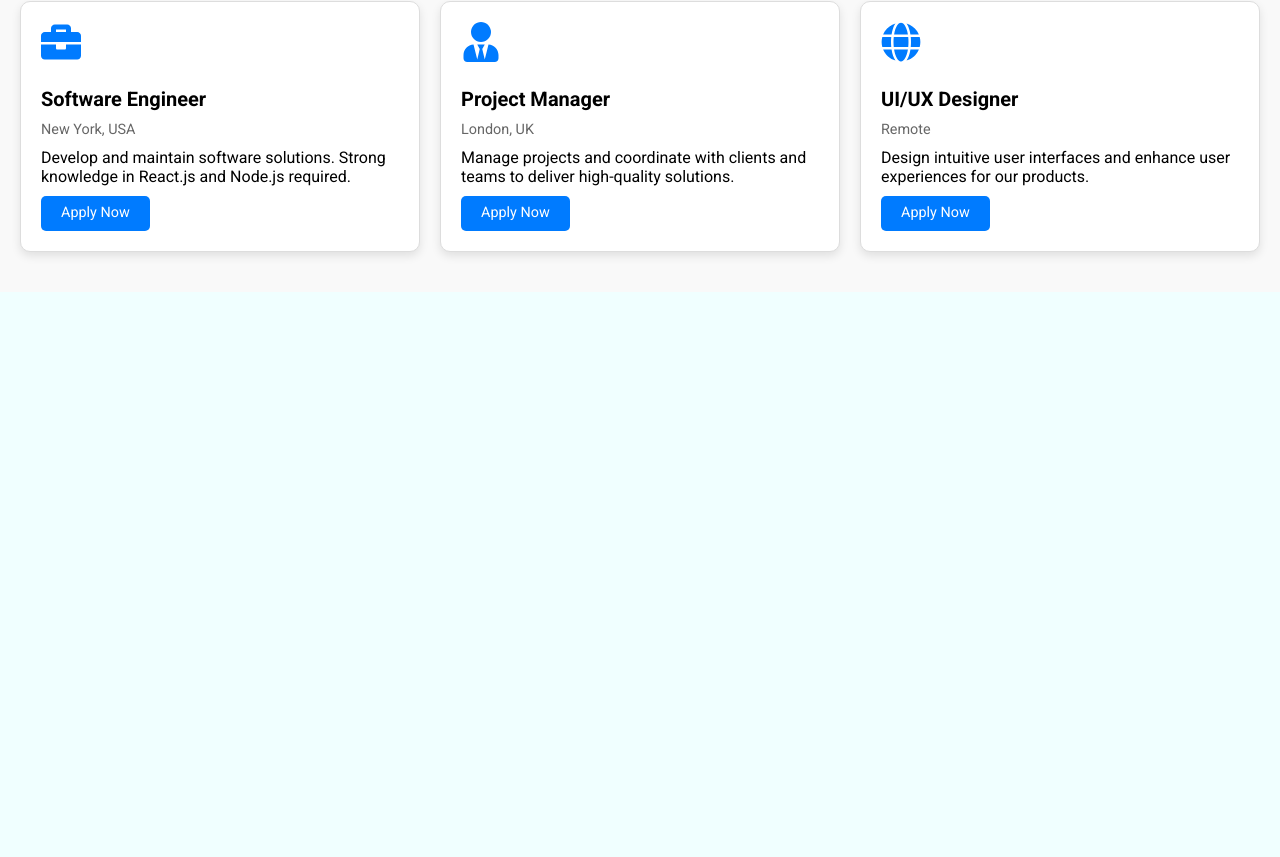
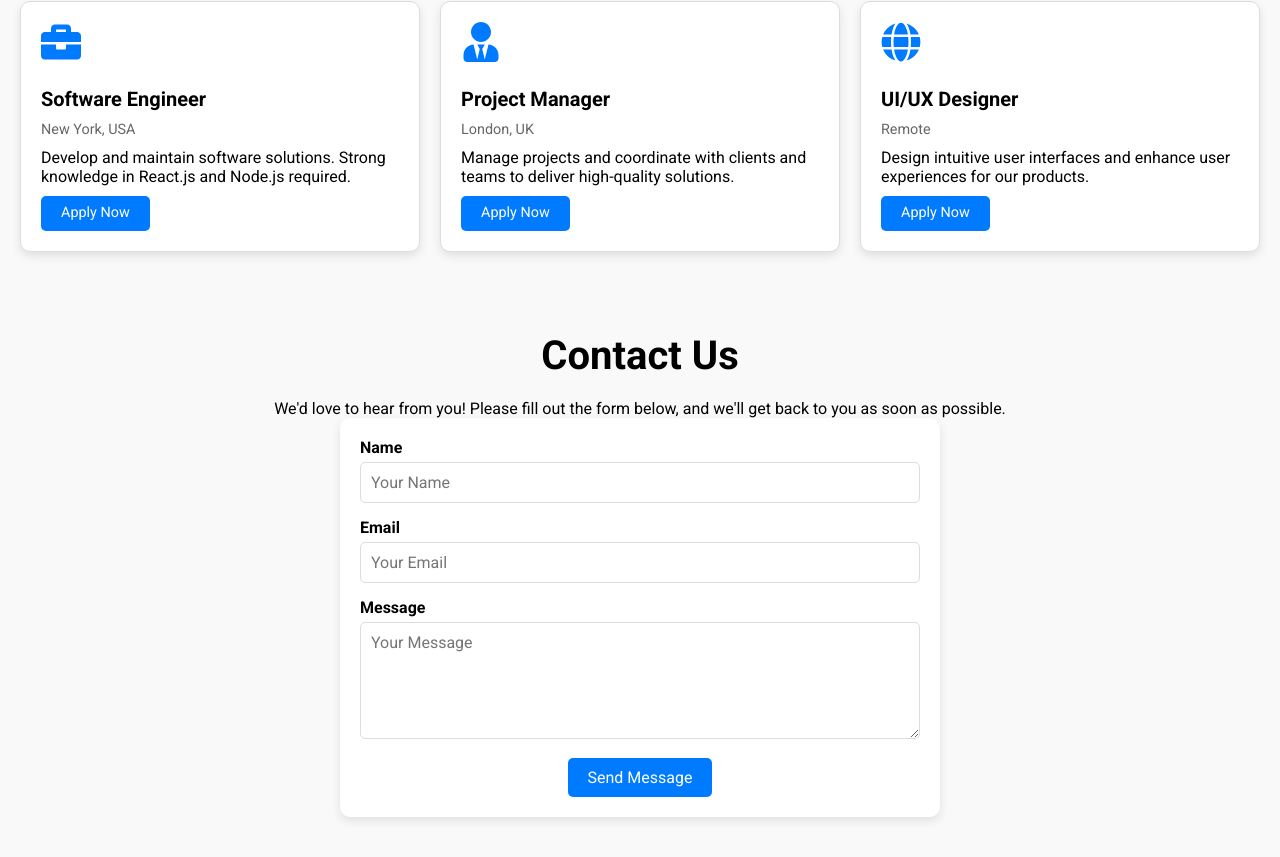
Before and after one commit to hirushiRathnayake/Professional-Company-Website, a React (Vite) app in the folder Client/hugo/: page / in a window 1280 px wide. Shown: the part 2072-2929 px from the top of the page. Before the commit the page ends 2364 px from the top, so only its background shows below. Built offline with nearby package versions, Linux system fonts and the light colour scheme; a web font is replaced by a local one.

Commit message:
Created Contact Us form.

```diff
--- a/Client/hugo/src/App.jsx
+++ b/Client/hugo/src/App.jsx
@@ -5,6 +5,7 @@ import AboutUs from './components/About-us/About-us'
 import ProductsAndServices from './components/Products/Products'
 import NewsAndEvents from './components/News/News'
 import Career from './components/Careers/Careers'
+import ContactUs from './components/Contact-form/Contact'
 
 const App = () => {
   return (
@@ -15,6 +16,7 @@ const App = () => {
       <ProductsAndServices/>
       <NewsAndEvents/>
       <Career/>
+      <ContactUs/>
     </div>
   )
 }
--- /dev/null
+++ b/Client/hugo/src/components/Contact-form/Contact.css
@@ -0,0 +1,85 @@
+.contact-us-section {
+    text-align: center;
+    padding: 40px 20px;
+    background-color: #f9f9f9;
+  }
+
+  .section-title {
+    font-size: 2.5rem;
+    margin-bottom: 20px;
+    animation: fadeInDown 1s ease-in-out;
+  }
+
+  .contact-form {
+    max-width: 600px;
+    margin: 0 auto;
+    background: white;
+    padding: 20px;
+    border-radius: 10px;
+    box-shadow: 0 4px 10px rgba(0, 0, 0, 0.1);
+    animation: fadeIn 1.5s ease-in-out;
+  }
+
+  .form-group {
+    margin-bottom: 15px;
+    text-align: left;
+  }
+
+  .form-group label {
+    display: block;
+    margin-bottom: 5px;
+    font-weight: bold;
+  }
+
+  .form-group input,
+  .form-group textarea {
+    width: 100%;
+    padding: 10px;
+    font-size: 1rem;
+    border: 1px solid #ddd;
+    border-radius: 5px;
+    box-sizing: border-box;
+  }
+
+  .form-group input:focus,
+  .form-group textarea:focus {
+    outline: none;
+    border-color: #007bff;
+  }
+
+  .submit-btn {
+    background-color: #007bff;
+    color: white;
+    border: none;
+    padding: 10px 20px;
+    border-radius: 5px;
+    cursor: pointer;
+    font-size: 1rem;
+    transition: background-color 0.3s;
+  }
+
+  .submit-btn:hover {
+    background-color: #0056b3;
+  }
+
+  @keyframes fadeIn {
+    from {
+      opacity: 0;
+      transform: translateY(20px);
+    }
+    to {
+      opacity: 1;
+      transform: translateY(0);
+    }
+  }
+
+  @keyframes fadeInDown {
+    from {
+      opacity: 0;
+      transform: translateY(-20px);
+    }
+    to {
+      opacity: 1;
+      transform: translateY(0);
+    }
+  }
--- /dev/null
+++ b/Client/hugo/src/components/Contact-form/Contact.tsx
@@ -0,0 +1,28 @@
+import React from 'react';
+import './Contact.css';
+
+const ContactUs = () => {
+  return (
+    <div className="contact-us-section container">
+      <h2 className="section-title">Contact Us</h2>
+      <p>We'd love to hear from you! Please fill out the form below, and we'll get back to you as soon as possible.</p>
+      <form className="contact-form">
+        <div className="form-group">
+          <label htmlFor="name">Name</label>
+          <input type="text" id="name" name="name" placeholder="Your Name" required />
+        </div>
+        <div className="form-group">
+          <label htmlFor="email">Email</label>
+          <input type="email" id="email" name="email" placeholder="Your Email" required />
+        </div>
+        <div className="form-group">
+          <label htmlFor="message">Message</label>
+          <textarea id="message" name="message" rows="5" placeholder="Your Message" required></textarea>
+        </div>
+        <button type="submit" className="submit-btn">Send Message</button>
+      </form>
+    </div>
+  );
+};
+
+export default ContactUs;
```
